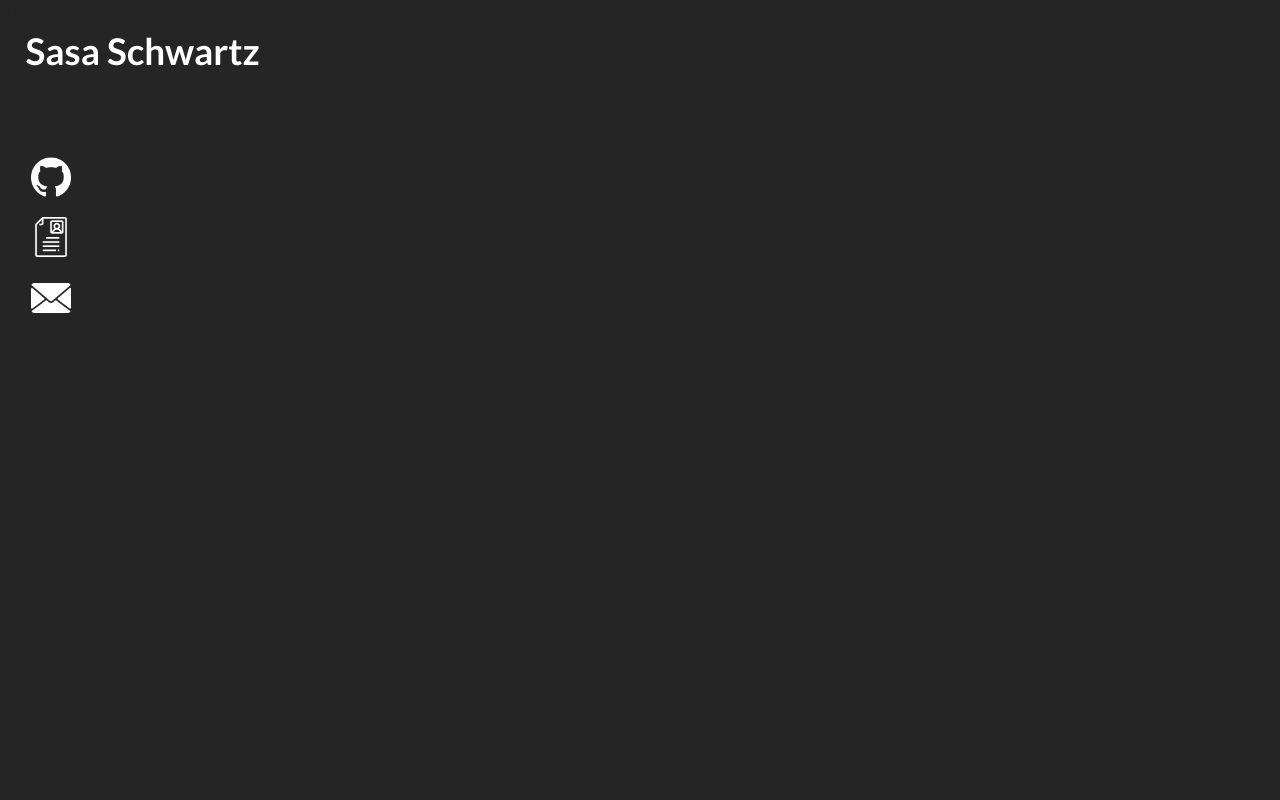
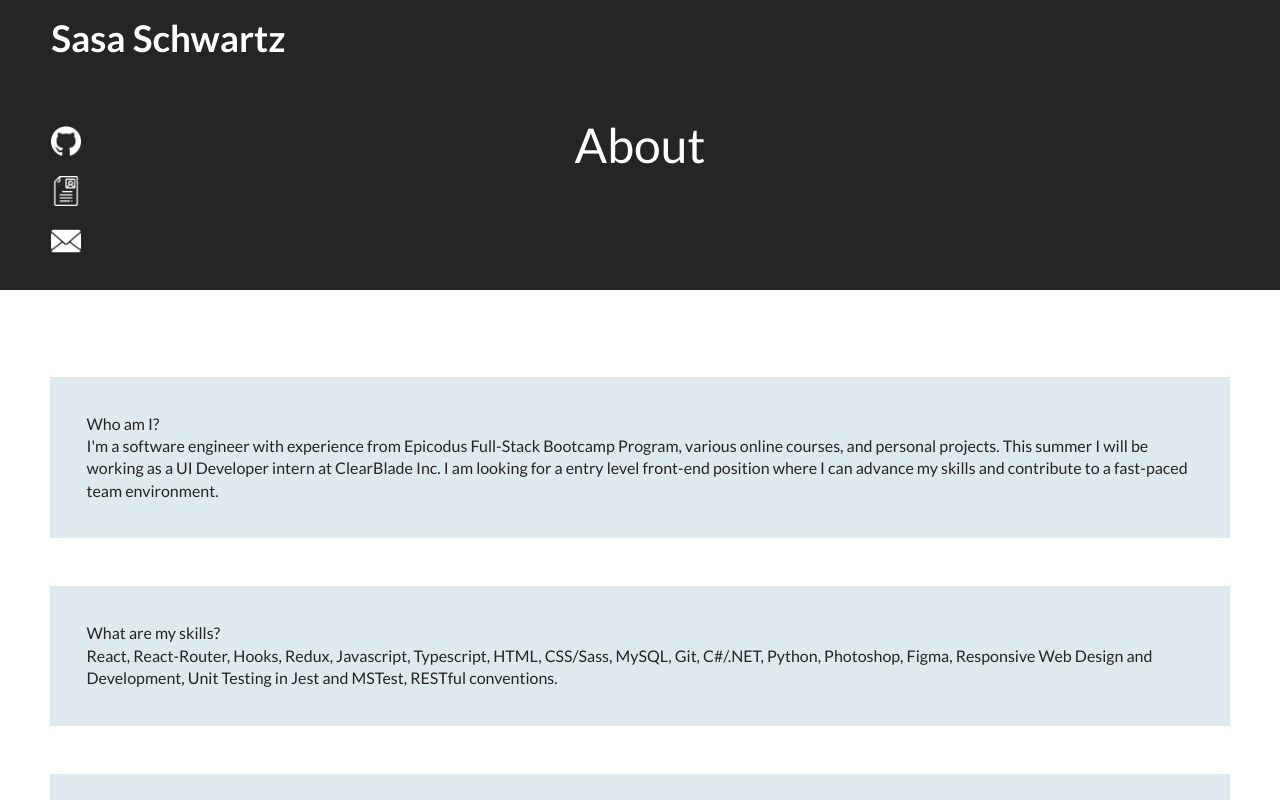
Before and after one commit to seschwartz8/portfolio-website, a React (Create React App) app: page /#/about in a window 1280 px wide. Shown: the top 800 px of the page. Built offline with nearby package versions, Linux system fonts and the light colour scheme.

Commit message:
pick colors for cards

```diff
--- a/src/components/About.js
+++ b/src/components/About.js
@@ -1,7 +1,44 @@
 import React from 'react';
+import Card from './Card.js';
+import styled from 'styled-components';
+import { colors } from '../utils';
+
+const Title = styled.div`
+  color: white;
+  font-size: 3em;
+  width: 100%;
+  height: 290px;
+  display: flex;
+  justify-content: center;
+  align-items: center;
+`;
+
+const Content = styled.main`
+  background-color: white;
+  min-height: 100%;
+  padding: 3%;
+`;
 
 const About = () => {
-  return <div>About</div>;
+  return (
+    <>
+      <Title>About</Title>
+      <Content>
+        <Card
+          title='Who am I?'
+          content="I'm a software engineer with experience from Epicodus Full-Stack Bootcamp Program, various online courses, and personal projects. This summer I will be working as a UI Developer intern at ClearBlade Inc. I am looking for a entry level front-end position where I can advance my skills and contribute to a fast-paced team environment."
+        />
+        <Card
+          title='What are my skills?'
+          content='React, React-Router, Hooks, Redux, Javascript, Typescript, HTML, CSS/Sass, MySQL, Git, C#/.NET, Python, Photoshop, Figma, Responsive Web Design and Development, Unit Testing in Jest and MSTest, RESTful conventions.'
+        />
+        <Card
+          title="When I'm not coding?"
+          content="I moved to Austin in May 2020, and I'm thoroughly enjoying the sunshine after my time in Seattle. I write and perform music, I love to brag about my yelp elite status, and I'm constantly in search of the perfect oolong tea."
+        />
+      </Content>
+    </>
+  );
 };
 
 export default About;
--- /dev/null
+++ b/src/components/Card.js
@@ -0,0 +1,32 @@
+import React from 'react';
+import styled from 'styled-components';
+import { colors } from '../utils';
+
+const CardContainer = styled.div`
+  background-color: ${colors.superLightAqua};
+  padding: 3%;
+  margin: 4% 1%;
+`;
+
+function Card({ id, title, content, imgUrl, link, linkName }) {
+  const imgAndLink =
+    imgUrl && link && linkName ? (
+      <>
+        <img src={imgUrl} alt={title}></img>
+        <a target='_blank' rel='noopener noreferrer' href={link}>
+          {' '}
+          {linkName}{' '}
+        </a>
+      </>
+    ) : null;
+
+  return (
+    <CardContainer key={id}>
+      <h4>{title}</h4>
+      <p>{content}</p>
+      {imgAndLink}
+    </CardContainer>
+  );
+}
+
+export default Card;
--- a/src/components/Footer.js
+++ b/src/components/Footer.js
@@ -7,7 +7,7 @@ const FooterContainer = styled.div`
   bottom: 0;
   left: 0;
   width: 100%;
-  background-color: ${colors.lightAqua};
+  background-color: ${colors.offBlack};
   display: flex;
   flex-direction: column;
   justify-content: center;
@@ -18,7 +18,7 @@ const FooterContainer = styled.div`
 const Footer = () => {
   return (
     <FooterContainer>
-      <div>
+      <div style={{ color: 'white' }}>
         Created by{' '}
         <a
           rel='noopener noreferrer'
@@ -28,7 +28,7 @@ const Footer = () => {
           Sasa Schwartz
         </a>
       </div>
-      <div>&copy; May 2020</div>
+      <div style={{ color: 'white' }}>&copy; May 2020</div>
     </FooterContainer>
   );
 };
--- a/src/components/Header.js
+++ b/src/components/Header.js
@@ -15,7 +15,7 @@ const HeaderContainer = styled.div`
   width: 100%;
   top: 0;
   left: 0;
-  padding: 2%;
+  padding: 1% 4%;
 `;
 
 const IconContainer = styled.div`
--- a/src/components/Icon.js
+++ b/src/components/Icon.js
@@ -1,14 +1,14 @@
 import React from 'react';
 import styled from 'styled-components';
-import { device, growShrink } from '../utils';
+import { growShrink } from '../utils';
 
 const IconContainer = styled.div`
-  width: 50px;
-  height: 50pxpx;
+  width: 30px;
+  height: 30px;
   display: flex;
   justify-content: center;
   align-items: center;
-  margin-top: 15px;
+  margin: 10px 0;
 `;
 
 const IconImg = styled.img`
@@ -16,9 +16,6 @@ const IconImg = styled.img`
   &:hover {
     opacity: 0.8;
     animation: ${growShrink} 0.2s 1;
-  }
-  @media ${device.mobileL} {
-    width: 40px;
   }
 `;
 
--- a/src/components/Name.js
+++ b/src/components/Name.js
@@ -9,10 +9,6 @@ const NameContainer = styled(NavLink)`
   color: white;
   font-size: 2.3em;
   font-weight: 700;
-  &:hover {
-    color: white;
-    opacity: 0.8;
-  }
 `;
 
 const Name = () => {
--- a/src/components/Navbar.js
+++ b/src/components/Navbar.js
@@ -5,7 +5,7 @@ import { device, fadeIn } from '../utils';
 
 const NavbarMenu = styled.ul`
   display: none;
-  margin: 20px 0;
+  margin: 15px 0;
   @media ${device.tablet} {
     display: block;
   }
@@ -19,10 +19,6 @@ const NavItem = styled(NavLink)`
   font-size: 1.1em;
   font-weight: 200;
   margin-right: 20px;
-  &:hover {
-    color: white;
-    opacity: 0.8;
-  }
 `;
 
 const routeMap = [
--- a/src/index.css
+++ b/src/index.css
@@ -3,7 +3,7 @@
 * {
   box-sizing: border-box;
   font-family: 'Lato', sans-serif;
-  font-weight: 700;
+  font-weight: 500;
   line-height: 1.4;
   text-decoration: none;
   scroll-behavior: smooth;
@@ -18,10 +18,10 @@ body {
 }
 
 a {
-  color: #455f6e;
+  color: #b5d0d8;
   text-decoration: none;
 }
 
 a:hover {
-  color: #252525;
+  color: #7394a7;
 }
--- a/src/utils.js
+++ b/src/utils.js
@@ -1,5 +1,6 @@
 import { keyframes } from 'styled-components';
 
+// SCREEN SIZES FOR MEDIA QUERIES
 const size = {
   mobileS: '320px',
   mobileM: '375px',
@@ -21,8 +22,10 @@ export const device = {
   desktopL: `(min-width: ${size.desktop})`,
 };
 
+// COLOR PALETTE
 export const colors = {
-  offWhite: '#E8ECF2',
+  offWhite: '#eff2f6',
+  superLightAqua: '#deeaed',
   lightAqua: '#B5D0D8',
   darkAqua: '#7394A7',
   darkerAqua: '#455f6e',
@@ -30,6 +33,7 @@ export const colors = {
   offBlack: '#252525',
 };
 
+// ANIMATION KEYFRAMES
 export const fadeIn = keyframes`
   100% {
     opacity: 1;
```
Also changed, not shown: src/components/App.js (+4 -4 lines).
